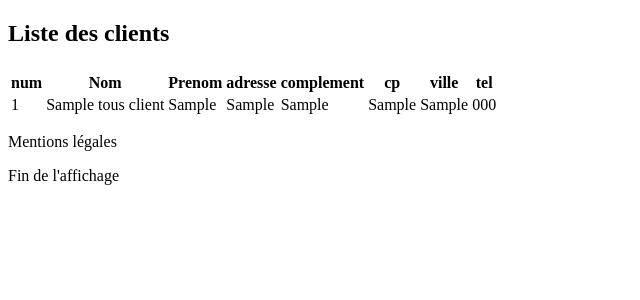
After one commit to ErwanLambert/MonPetitMVC, a PHP site: template templates/GestionClientView/tousClients.html.twig in a window 1280 px wide. The commit adds this page. Shown: the top 300 px of the page, without its empty margins (0-640 px from the left). Run offline with PHP 8.4, Linux system fonts and the light colour scheme; the template is opened without the code that fills it: most values are stand-ins (such as "Sample title", 1, 10 or a date in 2020); some libraries are stand-ins or nearby versions.

Commit message:
tousClients

```diff
--- a/src/Controller/GestionClientController.php
+++ b/src/Controller/GestionClientController.php
@@ -21,13 +21,15 @@ class GestionClientController {
             throw new Exception("Client " . $id . " inconnu");
         }
     }
+
     public function chercheTous() {
         //appel de la méthode findAll() de la classe Model adequate
         $modele = new GestionClientModel();
         $clients = $modele->findAll();
         if ($clients) {
             $r = new ReflectionClass($this);
-            include_once PATH_VIEW . str_replace('Controller', 'View', $r->getShortName()) . "/plusieursClients.php";
+            $vue = str_replace('Controller', 'View', $r->getShortName()) . "/tousClients.html.twig";
+            MyTwig::afficheVue($vue, array('tousClients' => $clients));
         } else {
             throw new Exception("Aucun Client à afficher");
         }
--- /dev/null
+++ b/templates/GestionClientView/tousClients.html.twig
@@ -0,0 +1,36 @@
+{%  extends "layout.html.twig" %}
+{% block contenu %}
+    <p> <h2> Liste des clients </p></h2>
+    <table>
+        <tr>
+            <th>num</th>
+            <th>Nom</th>
+            <th>Prenom</th>
+            <th>adresse</th>
+            <th>complement</th>
+            <th>cp</th>
+            <th>ville</th>
+            <th>tel</th>
+        </tr>
+        {% for unClient in tousClients %}
+            <tr>
+                <td>{{ unClient.getId() }}</td>
+                <td>{{ unClient.getNomCli() }}</td>
+                <td>{{ unClient.getPrenomCli() }}</td>
+                <td>{{ unClient.getAdresseRue1Cli() }}</td>
+                {%  if unClient.getAdresseRue2Cli() %}
+                    <td>{{ unClient.getAdresseRue2Cli() }}</td>
+                {% else %}
+                    <td></td>
+                {% endif %}
+                <td>{{ unClient.getCpCli() }}</td>
+                <td>{{ unClient.getVilleCli() }}</td>
+                <td>{{ unClient.getTelCli() }}</td>
+            </tr>
+        {% endfor %}
+    </table>
+{% endblock %}
+{% block footer %}
+    {{ parent() }}
+    Fin de l'affichage
+{% endblock %}
--- a/templates/GestionClientView/unClient.html.twig
+++ b/templates/GestionClientView/unClient.html.twig
@@ -1,6 +1,6 @@
 {% extends "layout.html.twig" %}
 {% block contenu %}
-    <p> <h2> Informations du client numéro {{ unClient.getNoCli() }}</h2></p>
+    <p> <h2> Informations du client numéro {{ unClient.getId() }}</h2></p>
     <p>{{ unClient.getPrenomCli() }} {{ unClient.getNomCli() }}</p>
     <p> {{ unClient.getAdresseRue1Cli() }}
         {% if unClient.getAdresseRue2Cli() %}
```
Also changed, not shown: templates/GestionClientView/tousClients.php (renamed from templates/GestionClientView/plusieursClients.php).
